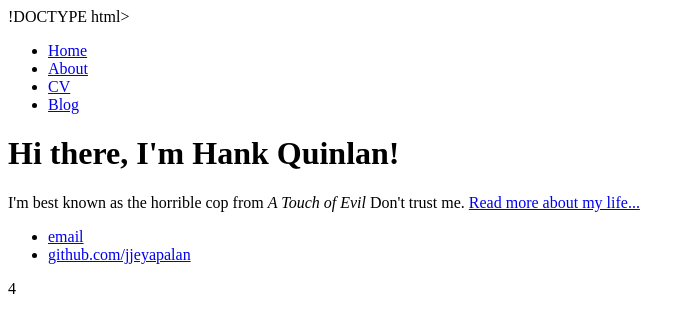
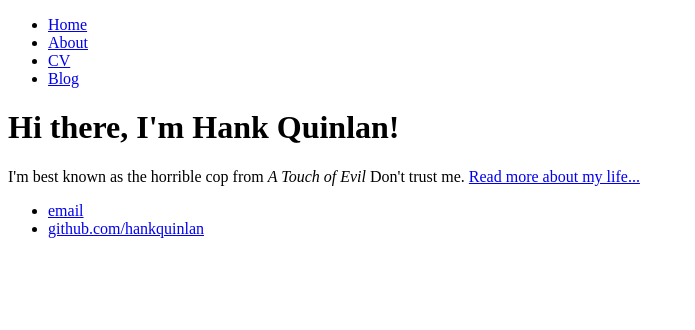
Before and after one commit to jeyjeyapalan/jjeyapalan.github.io, a plain HTML site: page index.html in a window 1280 px wide. Shown: the whole page, without its empty margins (0-695 px from the left). Drawn offline with Linux system fonts and the light colour scheme; files that its build step writes are made by us from their sources.

Commit message:
Update index.html
Built the initial home page

```diff
--- a/index.html
+++ b/index.html
@@ -1,9 +1,7 @@
-!DOCTYPE html>
+<!DOCTYPE html>
 <html>
 	<head>
 		<title>Hank Quinlan, Horrible Cop</title>
-		<!-- link to main stylesheet -->
-		<link rel="stylesheet" type="text/css" href="/css/main.css
 	</head>
 	<body>
 		<nav>
@@ -23,9 +21,8 @@
 		<footer>
     		<ul>
         		<li><a href="mailto:hankquinlanhub@gmail.com">email</a></li>
-        		<li><a href="https://github.com/jjeyapalan">github.com/jjeyapalan</a></li>
+        		<li><a href="https://github.com/hankquinlan">github.com/hankquinlan</a></li>
 			</ul>
 		</footer>
 	</body>
 </html>
-4
```
